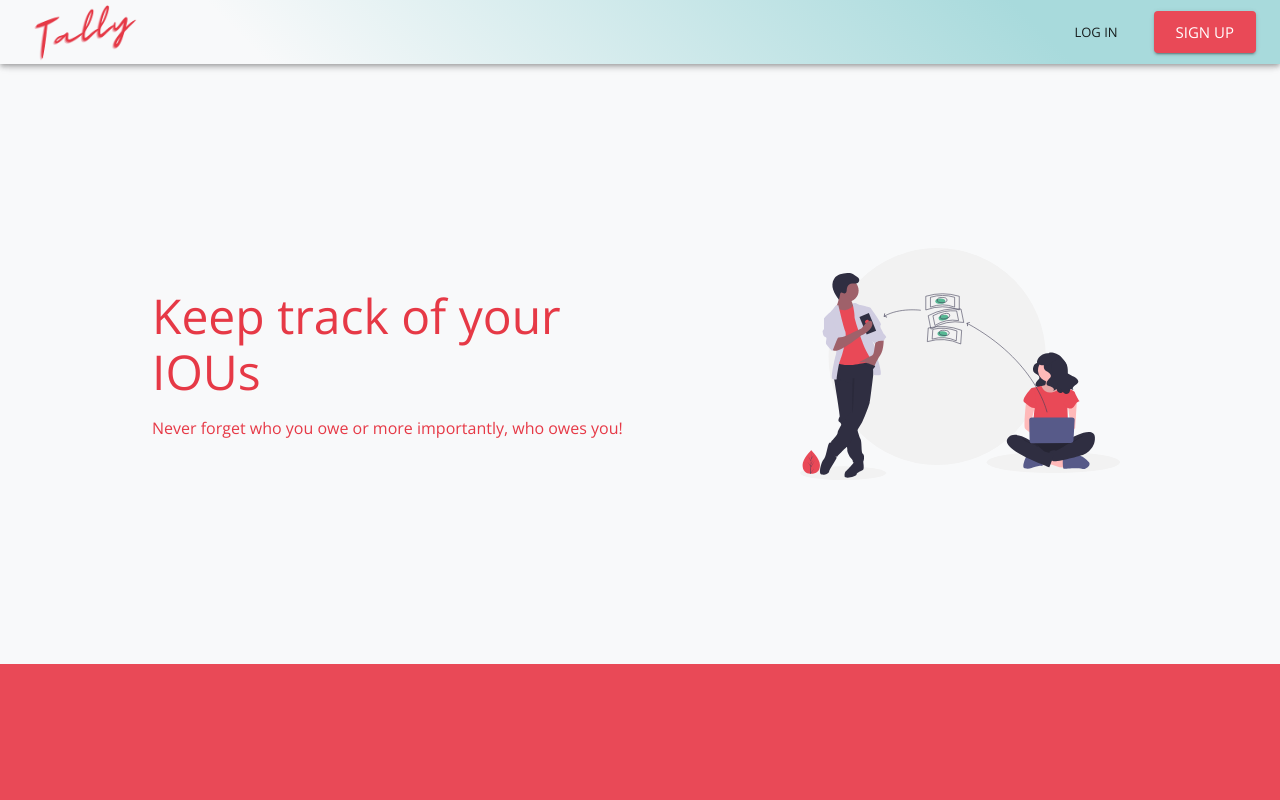
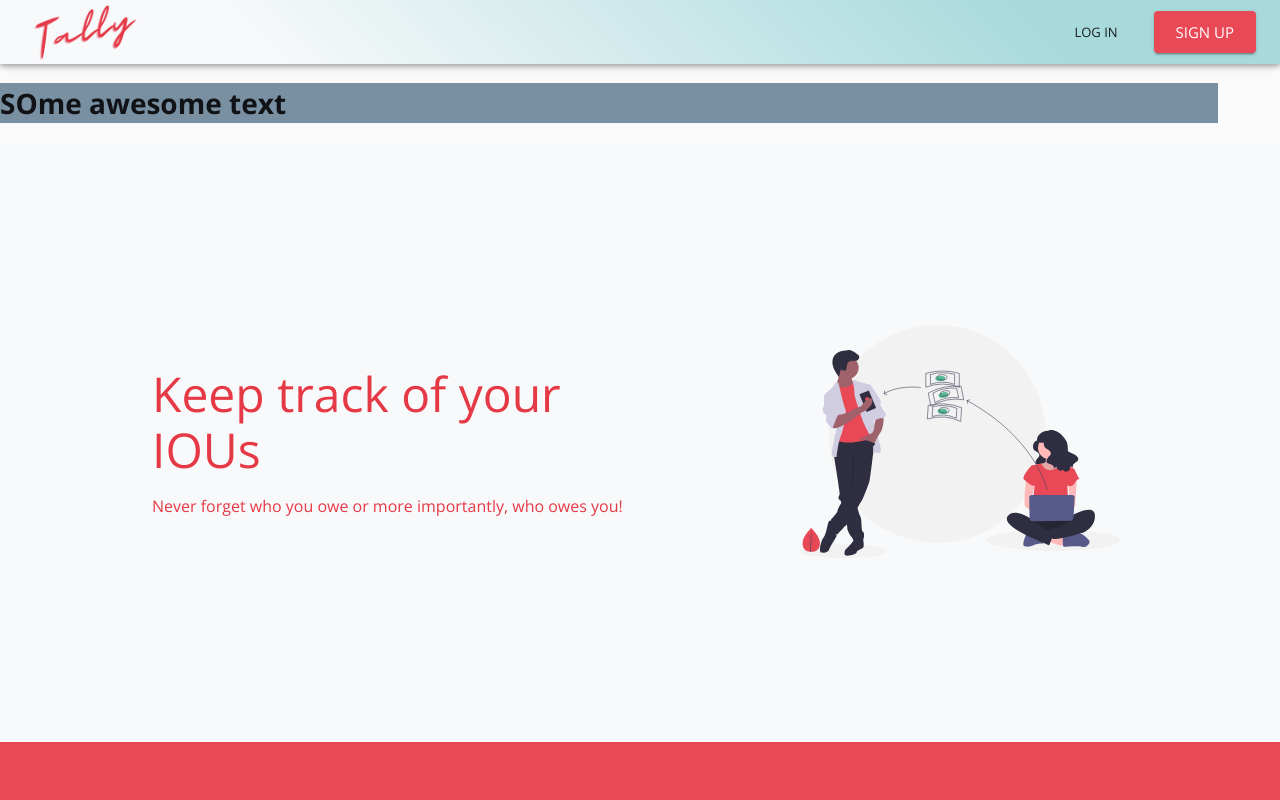
Before and after one commit to awalemandi/tally, a React (Create React App) app: page / in a window 1280 px wide. Shown: the top 800 px of the page. Built offline with nearby package versions, Linux system fonts and the light colour scheme.

Commit message:
built hero section with spring animatiion

```diff
--- /dev/null
+++ b/src/components/common/heroSection/HeroSection.tsx
@@ -0,0 +1,65 @@
+import React from 'react';
+import { useSpring, animated } from 'react-spring';
+import { makeStyles } from '@material-ui/core/styles';
+
+const useStyles = makeStyles(theme => ({
+	heroContainer: {
+		width: '100%',
+		height: 600,
+        position: 'relative',
+        // willChange: 'width, height, left, top'
+	},
+}));
+
+function HeroSection() {
+	const classes = useStyles();
+	const props = useSpring({
+		from: {
+			left: '0%',
+			top: '0%',
+			width: '0%',
+			height: '0%',
+			background: 'lightgreen',
+		},
+		to: async (
+			next: (arg0: {
+				left?: string;
+				top?: string;
+				width?: string;
+				height?: string;
+				background: string;
+			}) => any
+		) => {
+			while (1) {
+				await next({
+					left: '0%',
+					top: '0%',
+					width: '100%',
+					height: '100%',
+					background: 'lightblue',
+				});
+				await next({ height: '50%', background: 'lightgreen' });
+				await next({
+					width: '50%',
+					left: '50%',
+					background: 'lightgoldenrodyellow',
+				});
+				await next({ top: '0%', height: '100%', background: 'lightpink' });
+				await next({ top: '50%', height: '50%', background: 'lightsalmon' });
+				await next({ width: '100%', left: '0%', background: 'lightcoral' });
+				await next({ width: '50%', background: 'lightseagreen' });
+				await next({ top: '0%', height: '100%', background: 'lightskyblue' });
+				await next({ width: '100%', background: 'lightslategrey' });
+			}
+		},
+	});
+	return (
+		<div>
+			<animated.div className={classes.heroContainer} style={props}>
+				<h1>SOme awesome text</h1>
+			</animated.div>
+		</div>
+	);
+}
+
+export default HeroSection;
--- a/src/components/pages/LandingPage.tsx
+++ b/src/components/pages/LandingPage.tsx
@@ -17,6 +17,7 @@ import Footer from '../layout/Footer';
 import Logo from '../../images/tally.png';
 import LandingSection from '../common/landingSection/LandingSection';
 import { landingPageData } from '../common/landingSection/data';
+import HeroSection from '../common/heroSection/HeroSection';
 
 const useStyles = makeStyles(theme => ({
 	root: {
@@ -102,6 +103,7 @@ export default function LandingPage() {
 			</HideOnScroll>
 			<Toolbar />
 			<div className={classes.root}>
+				<HeroSection />
 				{landingPageData.map(section => (
 					<LandingSection
 						id={section.id}
```
Also changed, not shown: 1 other file (tests, documents, lock files or other folders).
